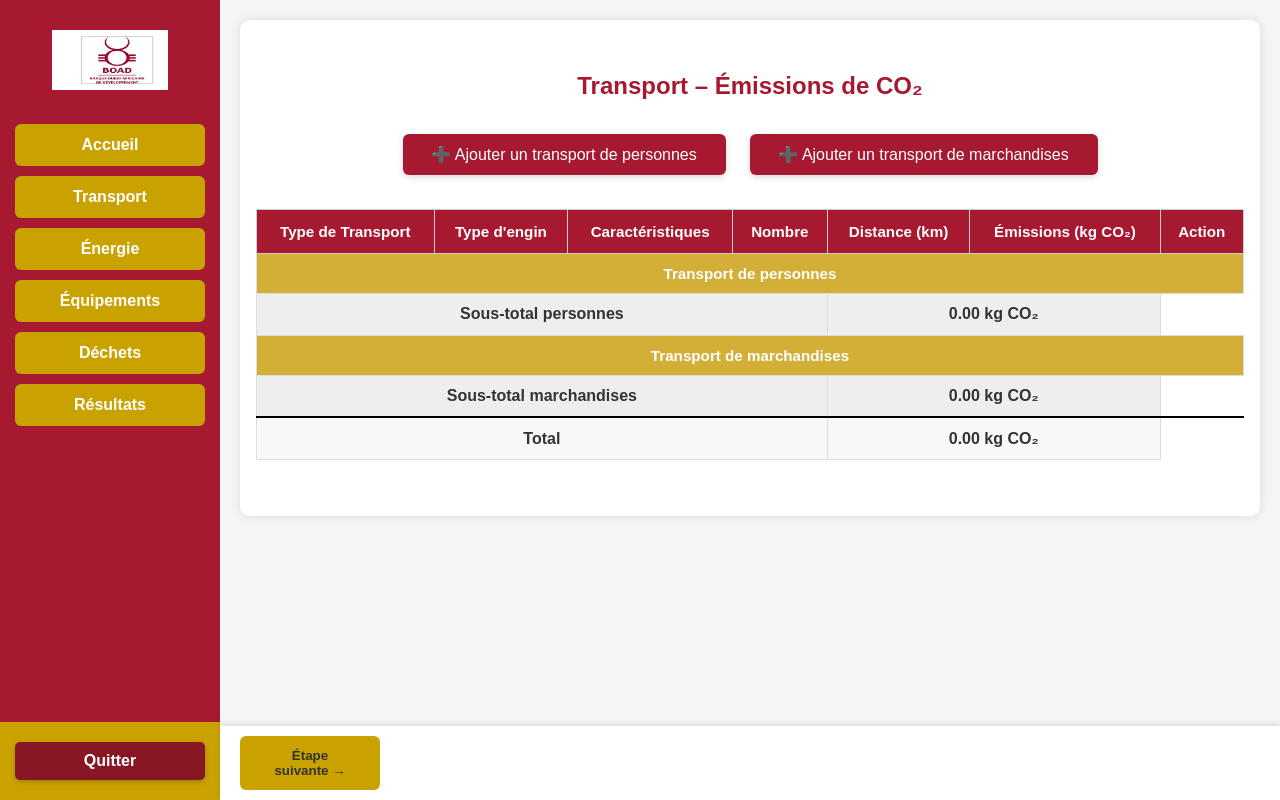
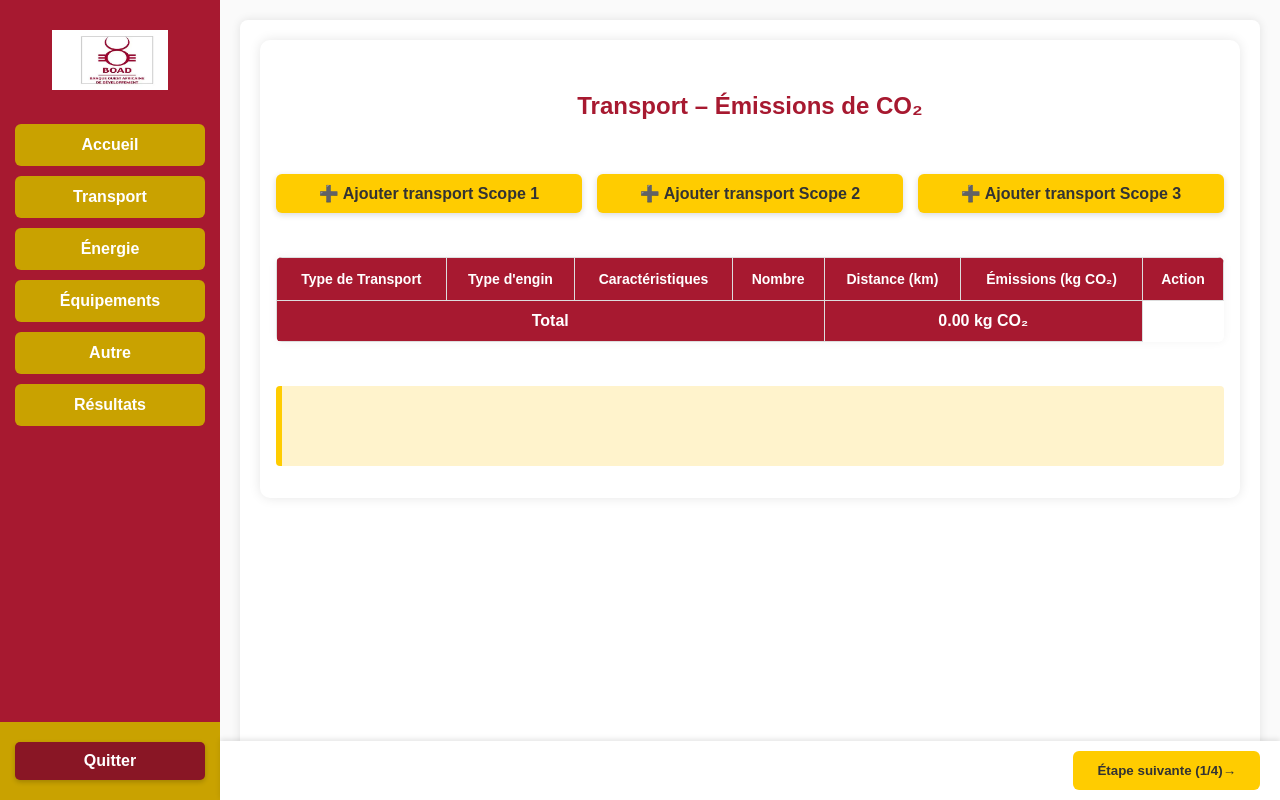
Before and after one commit to IFAZANE/BOAD_Empreinte_Carbone, a Flask app: template application/templates/transport.html in a window 1280 px wide. Run offline with Flask 3, Linux system fonts and the light colour scheme; the template is opened without the code that fills it: most values are stand-ins (such as "Sample title", 1, 10 or a date in 2020); some libraries are stand-ins or nearby versions.

Commit message:
Update2 transport.html

```diff
--- a/application/templates/transport.html
+++ b/application/templates/transport.html
@@ -7,7 +7,6 @@
   <link rel="stylesheet" href="{{ url_for('static', filename='css/style.css') }}">
 
   <style>
-    /* (Ton CSS reste inchangé ici pour la clarté) */
     :root {
       --boad-red: #a71930;
       --boad-red-dark: #891625;
@@ -16,7 +15,7 @@
       --boad-yellow-dark: #e6b800;
     }
 
-    body { margin: 0; font-family: Arial, sans-serif; }
+    body { margin: 0; font-family: Arial, sans-serif; background: #fafafa; }
 
     .layout { display: flex; min-height: 100vh; }
 
@@ -54,6 +53,7 @@
       border-radius: 6px;
       font-weight: bold;
       transition: background 0.3s ease;
+      user-select: none;
     }
 
     .menu-buttons a:hover { background-color: #70121d; }
@@ -78,6 +78,7 @@
       font-weight: bold;
       cursor: pointer;
       transition: background-color 0.3s ease;
+      user-select: none;
     }
 
     .styled-button:hover { background-color: #70121d; }
@@ -86,37 +87,129 @@
       flex-grow: 1;
       padding: 20px;
       padding-bottom: 70px;
+      background: white;
+      box-shadow: 0 0 10px rgb(0 0 0 / 0.1);
+      border-radius: 8px;
+      margin: 20px;
     }
 
     .container { max-width: 1100px; margin: 0 auto; }
 
-    .total-row {
-      position: sticky;
-      bottom: 0;
-      background: #f8f8f8;
+    h2 {
+      color: var(--boad-red);
+      margin-bottom: 20px;
+    }
+
+    .add-buttons {
+      margin: 10px 0 20px;
+      display: flex;
+      gap: 15px;
+    }
+
+    .add-buttons button {
+      background-color: var(--boad-yellow);
+      border: none;
+      padding: 10px 20px;
+      border-radius: 6px;
       font-weight: bold;
-      border-top: 2px solid #000;
+      cursor: pointer;
+      color: #333;
+      transition: background-color 0.3s ease;
+      user-select: none;
+      flex-grow: 1;
+    }
+
+    .add-buttons button:hover {
+      background-color: var(--boad-yellow-dark);
+      color: #111;
     }
 
     table {
       width: 100%;
       border-collapse: collapse;
+      box-shadow: 0 0 10px rgb(0 0 0 / 0.05);
+      border-radius: 6px;
+      overflow: hidden;
     }
 
     th, td {
-      padding: 8px;
-      border: 1px solid #ccc;
+      padding: 12px 15px;
+      border: 1px solid #ddd;
       text-align: left;
+      font-size: 14px;
+    }
+
+    th {
+      background-color: var(--boad-red);
+      color: white;
+      user-select: none;
+    }
+
+    tr.section-title td {
+      background-color: #f4f4f4;
+      font-weight: 700;
+      font-size: 16px;
+      color: var(--boad-red-dark);
+      user-select: none;
+    }
+
+    tr.subtotal-row td {
+      background-color: #fff8dc;
+      font-weight: 600;
+      font-size: 15px;
+      color: var(--boad-red-dark);
+      user-select: none;
+    }
+
+    tr.total-row td {
+      background-color: var(--boad-red);
+      color: var(--white);
+      font-weight: bolder;
+      font-size: 16px;
+      user-select: none;
     }
 
     select, input[type="number"] {
       width: 100%;
+      padding: 6px 8px;
+      border-radius: 4px;
+      border: 1px solid #ccc;
+      font-size: 14px;
+      transition: border-color 0.3s ease;
     }
 
-    .add-buttons {
-      margin: 10px 0;
+    select:focus, input[type="number"]:focus {
+      border-color: var(--boad-red);
+      outline: none;
+      box-shadow: 0 0 5px var(--boad-red);
     }
 
+    .action-btn {
+      background: none;
+      border: none;
+      color: var(--boad-red);
+      font-size: 18px;
+      cursor: pointer;
+      user-select: none;
+      transition: color 0.3s ease;
+    }
+
+    .action-btn:hover {
+      color: var(--boad-red-dark);
+    }
+
+    #enginDescription {
+      margin-top: 20px;
+      background: #fff3cc;
+      padding: 15px;
+      border-left: 6px solid var(--boad-yellow);
+      border-radius: 4px;
+      color: #5c3a00;
+      font-style: italic;
+      min-height: 50px;
+    }
+
+    /* Fixed bottom nav buttons */
     .fixed-nav-buttons {
       position: fixed;
       bottom: 0;
@@ -126,12 +219,12 @@
       padding: 10px 20px;
       box-shadow: 0 -2px 5px rgba(0,0,0,0.1);
       display: flex;
-      justify-content: space-between;
+      justify-content: flex-end;
       z-index: 1000;
     }
 
     .fixed-nav-buttons button {
-      background-color: #c9a200;
+      background-color: var(--boad-yellow);
       color: #333;
       border: none;
       border-radius: 6px;
@@ -139,28 +232,30 @@
       font-weight: bold;
       cursor: pointer;
       transition: background-color 0.3s ease;
-      width: 140px;
+      user-select: none;
+      min-width: 160px;
     }
 
     .fixed-nav-buttons button:hover {
       background-color: var(--boad-yellow-dark);
+      color: #111;
     }
   </style>
 </head>
 
-<body>
+<body id="transportTableBody">
   <div class="layout">
     <nav>
       <div class="nav-top">
         <div class="logo-container">
-          <img src="{{ url_for('static', filename='logo-boad.webp') }}" alt="Logo BOAD">
+          <img src="{{ url_for('static', filename='logo-boad.webp') }}" alt="Logo BOAD" />
         </div>
         <div class="menu-buttons">
           <a href="/">Accueil</a>
           <a href="/transport" class="active">Transport</a>
           <a href="/energie">Énergie</a>
           <a href="/equipements">Équipements</a>
-          <a href="dechets">Déchets</a>
+          <a href="/autre">Autre</a>
           <a href="/resultat">Résultats</a>
         </div>
       </div>
@@ -174,9 +269,11 @@
         <h2>Transport – Émissions de CO₂</h2>
 
         <div class="add-buttons">
-          <button onclick="addTransportRow('personne')">➕ Ajouter un transport de personnes</button>
-          <button onclick="addTransportRow('marchandise')">➕ Ajouter un transport de marchandises</button>
-        </div>
+  <button type="button" onclick="addTransportRow('scope_1')">➕ Ajouter transport Scope 1</button>
+  <button type="button" onclick="addTransportRow('scope_2')">➕ Ajouter transport Scope 2</button>
+  <button type="button" onclick="addTransportRow('scope_3')">➕ Ajouter transport Scope 3</button>
+</div>
+
 
         <table id="transportTable">
           <thead>
@@ -191,235 +288,292 @@
             </tr>
           </thead>
           <tbody id="transportBody">
-            <tr class="section-title"><td colspan="7">Transport de personnes</td></tr>
-            <tr class="subtotal-row personne"><td colspan="4">Sous-total personnes</td><td colspan="2"><span id="subtotal-personnes">0.00</span> kg CO₂</td></tr>
-            <tr class="section-title"><td colspan="7">Transport de marchandises</td></tr>
-            <tr class="subtotal-row marchandise"><td colspan="4">Sous-total marchandises</td><td colspan="2"><span id="subtotal-marchandises">0.00</span> kg CO₂</td></tr>
-            <tr class="total-row"><td colspan="4">Total</td><td colspan="2"><span id="total-transport">0.00</span> kg CO₂</td></tr>
+            <!-- Contenu dynamique -->
           </tbody>
         </table>
 
         <div id="enginDescription"></div>
 
-        <!-- Boutons Précédent / Suivant fixes en bas -->
         <div class="fixed-nav-buttons">
-          <button id="next-step" type="button">Étape suivante →</button>
+          <button id="next-step" type="button" onclick="suivant()">Étape suivante (1/4)→</button>
         </div>
       </div>
     </div>
   </div>
 
-  <script>
-    const engins = {{ engins | tojson | safe }};
 
-    function handleQuit() {
-      localStorage.removeItem("emissionData");
-      window.location.href = "/";
-    }
 
-    function addTransportRow(typeTransport, savedData) {
-      const tbody = document.getElementById("transportBody");
-      const sectionClass = typeTransport === "personne" ? "personne" : "marchandise";
+<script>
+let enginsData = {{ engins_json | safe }};
+let transportRows = [];
+const scopes = Object.keys(enginsData);
 
-      const row = document.createElement("tr");
-      row.className = `row-transport ${sectionClass}`;
+function afficherDescription(description) {
+  const divDesc = document.getElementById('enginDescription');
+  divDesc.textContent = description || '';
+}
 
-      const tdType = document.createElement("td");
-      tdType.textContent = typeTransport === "personne" ? "Personnes" : "Marchandises";
-      row.appendChild(tdType);
+function renderTable() {
+  const tbody = document.getElementById('transportBody');
+  tbody.innerHTML = '';
 
-      const tdCategorie = document.createElement("td");
-      const selectCategorie = document.createElement("select");
-      selectCategorie.innerHTML = `<option value="">-- Choisir --</option>`;
-      Object.keys(engins).forEach(cat => {
-        const opt = document.createElement("option");
-        opt.value = cat;
-        opt.textContent = cat.charAt(0).toUpperCase() + cat.slice(1);
-        selectCategorie.appendChild(opt);
-      });
-      tdCategorie.appendChild(selectCategorie);
-      row.appendChild(tdCategorie);
+  scopes.forEach(scope => {
+    const trTitle = document.createElement('tr');
+    trTitle.className = 'section-title';
+    const tdTitle = document.createElement('td');
+    tdTitle.colSpan = 7;
+    tdTitle.textContent = scope.charAt(0).toUpperCase() + scope.slice(1).replace('_', ' ');
+    trTitle.appendChild(tdTitle);
+    tbody.appendChild(trTitle);
 
-      const tdEngin = document.createElement("td");
-      const selectEngin = document.createElement("select");
+    const rowsFiltered = transportRows.filter(r => r.scope === scope);
+    rowsFiltered.forEach((row, idx) => {
+      const tr = document.createElement('tr');
+
+      // Type de transport (personne / marchandise)
+      const tdType = document.createElement('td');
+      const selectTypeTransport = document.createElement('select');
+      selectTypeTransport.innerHTML = `
+        <option value="personne" ${row.typeTransport === 'personne' ? 'selected' : ''}>Personnes</option>
+        <option value="marchandise" ${row.typeTransport === 'marchandise' ? 'selected' : ''}>Marchandises</option>
+      `;
+      selectTypeTransport.onchange = e => {
+        row.typeTransport = e.target.value;
+        row.categorie = '';
+        row.engin = '';
+        row.facteur = 0;
+        afficherDescription('');
+        renderTable();
+      };
+      tdType.appendChild(selectTypeTransport);
+      tr.appendChild(tdType);
+
+      // Type d'engin (catégorie)
+      const tdEnginType = document.createElement('td');
+      const selectEnginType = document.createElement('select');
+      selectEnginType.innerHTML = `<option value="">-- Choisir une catégorie --</option>`;
+      if (enginsData[scope] && enginsData[scope][row.typeTransport]) {
+        Object.keys(enginsData[scope][row.typeTransport]).forEach(cat => {
+          const opt = document.createElement('option');
+          opt.value = cat;
+          opt.textContent = cat;
+          if (cat === row.categorie) opt.selected = true;
+          selectEnginType.appendChild(opt);
+        });
+      }
+      selectEnginType.onchange = e => {
+        row.categorie = e.target.value;
+        row.engin = '';
+        row.facteur = 0;
+        row.type_engin_id = null;
+        afficherDescription('');
+        renderTable();
+      };
+      tdEnginType.appendChild(selectEnginType);
+      tr.appendChild(tdEnginType);
+
+      // Choix de l'engin
+      const tdEngin = document.createElement('td');
+      const selectEngin = document.createElement('select');
       selectEngin.innerHTML = `<option value="">-- Choisir un engin --</option>`;
+      if (
+        row.categorie &&
+        enginsData[scope] &&
+        enginsData[scope][row.typeTransport] &&
+        enginsData[scope][row.typeTransport][row.categorie]
+      ) {
+        enginsData[scope][row.typeTransport][row.categorie].forEach(enginObj => {
+          const opt = document.createElement('option');
+          opt.value = enginObj.nom;
+          opt.textContent = enginObj.nom;
+          if (enginObj.nom === row.engin) opt.selected = true;
+          selectEngin.appendChild(opt);
+        });
+      }
+      selectEngin.onchange = e => {
+        const selectedNom = e.target.value;
+        row.engin = selectedNom;
+        if (
+          row.categorie &&
+          enginsData[scope] &&
+          enginsData[scope][row.typeTransport] &&
+          enginsData[scope][row.typeTransport][row.categorie]
+        ) {
+          const eng = enginsData[scope][row.typeTransport][row.categorie].find(en => en.nom === selectedNom);
+          row.facteur = eng ? eng.facteur : 0;
+          row.description = eng ? eng.description : '';
+          row.type_engin_id = eng ? eng.id : null;
+          afficherDescription(row.description);
+        }
+        renderTable();
+      };
       tdEngin.appendChild(selectEngin);
-      row.appendChild(tdEngin);
+      tr.appendChild(tdEngin);
 
-      const tdNombre = document.createElement("td");
-      const inputNombre = document.createElement("input");
-      inputNombre.type = "number";
-      inputNombre.min = 0;
-      inputNombre.step = 1;
+      // Nombre
+      const tdNombre = document.createElement('td');
+      const inputNombre = document.createElement('input');
+      inputNombre.type = 'number';
+      inputNombre.min = '1';
+      inputNombre.value = row.nombre || 1;
+      inputNombre.style.width = '70px';
+      inputNombre.oninput = e => {
+        const val = parseInt(e.target.value);
+        row.nombre = val > 0 ? val : 1;
+        renderTable();
+      };
       tdNombre.appendChild(inputNombre);
-      row.appendChild(tdNombre);
+      tr.appendChild(tdNombre);
 
-      const tdDistance = document.createElement("td");
-      const inputDistance = document.createElement("input");
-      inputDistance.type = "number";
-      inputDistance.min = 0;
-      inputDistance.step = 0.1;
+      // Distance
+      const tdDistance = document.createElement('td');
+      const inputDistance = document.createElement('input');
+      inputDistance.type = 'number';
+      inputDistance.min = '0';
+      inputDistance.step = '0.1';
+      inputDistance.value = row.distance || 0;
+      inputDistance.style.width = '100px';
+      inputDistance.oninput = e => {
+        const val = parseFloat(e.target.value);
+        row.distance = val >= 0 ? val : 0;
+        renderTable();
+      };
       tdDistance.appendChild(inputDistance);
-      row.appendChild(tdDistance);
+      tr.appendChild(tdDistance);
 
-      const tdResult = document.createElement("td");
-      const spanResult = document.createElement("span");
-      spanResult.className = "emission-result";
-      spanResult.textContent = "0.00";
-      tdResult.appendChild(spanResult);
-      row.appendChild(tdResult);
+      // Émissions
+      const tdEmissions = document.createElement('td');
+      const emissions = (row.facteur || 0) * (row.distance || 0) * (row.nombre || 1);
+      tdEmissions.textContent = emissions.toFixed(2);
+      tr.appendChild(tdEmissions);
 
-      const tdAction = document.createElement("td");
-      const deleteBtn = document.createElement("button");
-      deleteBtn.textContent = "🗑️";
-      deleteBtn.style.cursor = "pointer";
-      deleteBtn.style.border = "none";
-      deleteBtn.style.background = "transparent";
-      deleteBtn.style.fontSize = "18px";
-      deleteBtn.addEventListener("click", () => {
-        row.remove();
-        updateSubtotals();
-        saveTransportEmission();
-      });
-      tdAction.appendChild(deleteBtn);
-      row.appendChild(tdAction);
+      // Action (supprimer)
+      const tdAction = document.createElement('td');
+      const btnDelete = document.createElement('button');
+      btnDelete.className = 'action-btn';
+      btnDelete.title = 'Supprimer cette ligne';
+      btnDelete.textContent = '🗑️';
+      btnDelete.onclick = () => {
+        transportRows.splice(transportRows.indexOf(row), 1);
+        afficherDescription('');
+        renderTable();
+      };
+      tdAction.appendChild(btnDelete);
+      tr.appendChild(tdAction);
 
-      selectCategorie.addEventListener("change", () => {
-        const cat = selectCategorie.value;
-        selectEngin.innerHTML = `<option value="">-- Choisir un engin --</option>`;
-        if (engins[cat]) {
-          engins[cat].forEach(item => {
-            const opt = document.createElement("option");
-            opt.value = item.nom;
-            opt.dataset.factor = item.facteur;
-            opt.dataset.description = item.description || `Aucune description disponible`;
-            opt.textContent = item.nom;
-            opt.title = item.description || `Aucune description disponible`;
-            selectEngin.appendChild(opt);
-          });
-        }
-        calculateEmission(row);
-        document.getElementById("enginDescription").textContent = "";
-        saveTransportEmission();
-      });
-
-      selectEngin.addEventListener("change", () => {
-        calculateEmission(row);
-        const descDiv = document.getElementById("enginDescription");
-        const selectedOption = selectEngin.selectedOptions[0];
-        descDiv.textContent = selectedOption?.dataset?.description || "";
-        saveTransportEmission();
-      });
-
-      inputNombre.addEventListener("input", () => {
-        if (inputNombre.value < 0) inputNombre.value = 0;
-        calculateEmission(row);
-        saveTransportEmission();
-      });
-
-      inputDistance.addEventListener("input", () => {
-        if (inputDistance.value < 0) inputDistance.value = 0;
-        calculateEmission(row);
-        saveTransportEmission();
-      });
-
-      if (savedData) {
-        selectCategorie.value = savedData.categorie || "";
-        selectCategorie.dispatchEvent(new Event("change"));
-
-        setTimeout(() => {
-          selectEngin.value = savedData.engin || "";
-          selectEngin.dispatchEvent(new Event("change"));
-          inputNombre.value = savedData.nombre ?? 0;
-          inputDistance.value = savedData.distance ?? 0;
-          calculateEmission(row);
-        }, 50);
-      }
-
-      const insertBefore = document.querySelector(`.subtotal-row.${sectionClass}`);
-      tbody.insertBefore(row, insertBefore);
-    }
-
-    function calculateEmission(row) {
-      const selectEngin = row.querySelector("td:nth-child(3) select");
-      const inputNombre = row.querySelector("td:nth-child(4) input");
-      const inputDistance = row.querySelector("td:nth-child(5) input");
-      const output = row.querySelector(".emission-result");
-
-      const facteur = parseFloat(selectEngin?.selectedOptions[0]?.dataset?.factor);
-      const nombre = parseFloat(inputNombre?.value);
-      const distance = parseFloat(inputDistance?.value);
-
-      if (!isNaN(facteur) && !isNaN(nombre) && !isNaN(distance)) {
-        const emission = facteur * nombre * distance;
-        output.textContent = emission.toFixed(2);
-      } else {
-        output.textContent = "0.00";
-      }
-
-      updateSubtotals();
-    }
-
-    function updateSubtotals() {
-      let subtotalPersonnes = 0;
-      let subtotalMarchandises = 0;
-
-      document.querySelectorAll("tr.row-transport.personne").forEach(row => {
-        const emissionCell = row.querySelector(".emission-result");
-        if (emissionCell) subtotalPersonnes += parseFloat(emissionCell.textContent);
-      });
-
-      document.querySelectorAll("tr.row-transport.marchandise").forEach(row => {
-        const emissionCell = row.querySelector(".emission-result");
-        if (emissionCell) subtotalMarchandises += parseFloat(emissionCell.textContent);
-      });
-
-      document.getElementById("subtotal-personnes").textContent = subtotalPersonnes.toFixed(2);
-      document.getElementById("subtotal-marchandises").textContent = subtotalMarchandises.toFixed(2);
-      document.getElementById("total-transport").textContent = (subtotalPersonnes + subtotalMarchandises).toFixed(2);
-    }
-
-    function saveTransportEmission() {
-      const rows = document.querySelectorAll("tr.row-transport");
-      const transports = [];
-
-      rows.forEach(row => {
-        const typeTransport = row.classList.contains("personne") ? "personne" : "marchandise";
-        const categorie = row.querySelector("td:nth-child(2) select").value;
-        const enginSelect = row.querySelector("td:nth-child(3) select");
-        const engin = enginSelect.value;
-        const facteur = parseFloat(enginSelect.selectedOptions[0]?.dataset?.factor) || 0;
-        const description = enginSelect.selectedOptions[0]?.dataset?.description || "";
-        const nombre = parseFloat(row.querySelector("td:nth-child(4) input").value) || 0;
-        const distance = parseFloat(row.querySelector("td:nth-child(5) input").value) || 0;
-
-        if (categorie && engin && nombre && distance) {
-          transports.push({ typeTransport, categorie, engin, facteur, description, nombre, distance });
-        }
-      });
-
-      const total = parseFloat(document.getElementById("total-transport").textContent) || 0;
-      const data = JSON.parse(localStorage.getItem("emissionData") || "{}");
-      data.transport = total;
-      data.transportRows = transports;
-      localStorage.setItem("emissionData", JSON.stringify(data));
-    }
-
-    document.getElementById("next-step").addEventListener("click", function () {
-      saveTransportEmission();
-      window.location.href = "/energie";
+      tbody.appendChild(tr);
     });
 
-    window.addEventListener("DOMContentLoaded", () => {
-      const data = JSON.parse(localStorage.getItem("emissionData") || "{}");
-      if (data.transportRows && data.transportRows.length) {
-        data.transportRows.forEach(rowData => {
-          addTransportRow(rowData.typeTransport, rowData);
-        });
-      }
-    });
+    const sousTotal = rowsFiltered.reduce((acc, r) => acc + ((r.facteur || 0) * (r.distance || 0) * (r.nombre || 1)), 0);
+    const trSubtotal = document.createElement('tr');
+    trSubtotal.className = 'subtotal-row ' + scope.replace(' ', '-');
+    const tdSubtotal = document.createElement('td');
+    tdSubtotal.colSpan = 4;
+    tdSubtotal.textContent = `Sous-total ${scope.charAt(0).toUpperCase() + scope.slice(1).replace('_', ' ')}`;
+    trSubtotal.appendChild(tdSubtotal);
+    const tdVal = document.createElement('td');
+    tdVal.colSpan = 2;
+    tdVal.innerHTML = `<span>${sousTotal.toFixed(2)}</span> kg CO₂`;
+    trSubtotal.appendChild(tdVal);
+    tbody.appendChild(trSubtotal);
+  });
 
-    window.addEventListener("beforeunload", saveTransportEmission);
-  </script>
+  const total = transportRows.reduce((acc, r) => acc + ((r.facteur || 0) * (r.distance || 0) * (r.nombre || 1)), 0);
+  const trTotal = document.createElement('tr');
+  trTotal.className = 'total-row';
+  const tdTotal = document.createElement('td');
+  tdTotal.colSpan = 4;
+  tdTotal.textContent = 'Total';
+  trTotal.appendChild(tdTotal);
+  const tdTotalVal = document.createElement('td');
+  tdTotalVal.colSpan = 2;
+  tdTotalVal.innerHTML = `<span>${total.toFixed(2)}</span> kg CO₂`;
+  trTotal.appendChild(tdTotalVal);
+  tbody.appendChild(trTotal);
+
+  // Stockage sécurisé
+  sessionStorage.setItem('transportRows', JSON.stringify(transportRows.map(row => ({
+    ...row,
+    type_engin_id: row.type_engin_id || null
+  }))));
+
+  const emissionData = JSON.parse(localStorage.getItem("emissionData")) || {};
+  emissionData.transport = total;
+
+  const autresDetails = (emissionData.details || []).filter(item => item.categorie !== "Transport");
+  const nouveauxDetails = transportRows.map(row => ({
+    nom: row.engin || "",
+    categorie: "Transport",
+    scope: row.scope || "",
+    facteur: row.facteur || 0,
+    unite: "kg/km",
+    id: row.type_engin_id || null
+  }));
+  emissionData.details = [...autresDetails, ...nouveauxDetails];
+  localStorage.setItem("emissionData", JSON.stringify(emissionData));
+}
+
+  // Fonction appelée au chargement de la page : ajoute une ligne par scope
+function initTransportRows() {
+  ["scope_1", "scope_2", "scope_3"].forEach(scope => {
+    addTransportRow(scope);
+  });
+}
+
+function addTransportRow(scope) {
+  transportRows.push({
+    typeTransport: 'personne',
+    scope: scope,
+    categorie: '',
+    engin: '',
+    facteur: 0,
+    description: '',
+    nombre: 1,
+    distance: 0,
+    type_engin_id: null
+  });
+  afficherDescription('');
+  renderTable();
+}
+
+
+function suivant() {
+  const totalEmission = transportRows.reduce((acc, row) =>
+    acc + ((row.facteur || 0) * (row.distance || 0) * (row.nombre || 1)), 0);
+
+  const emissionData = JSON.parse(localStorage.getItem("emissionData")) || {};
+  emissionData.transport = totalEmission;
+
+  const autresDetails = (emissionData.details || []).filter(item => item.categorie !== "Transport");
+
+  const nouveauxDetails = transportRows.map(row => ({
+    nom: row.engin || "",
+    categorie: "Transport",
+    scope: row.scope || "",
+    facteur: row.facteur || 0,
+    unite: "kg/km",
+    id: row.type_engin_id || null
+  }));
+
+  emissionData.details = [...autresDetails, ...nouveauxDetails];
+
+  localStorage.setItem("emissionData", JSON.stringify(emissionData));
+  window.location.href = "{{ url_for('energie') }}";
+}
+
+function handleQuit() {
+  window.location.href = "/";
+}
+
+document.addEventListener('DOMContentLoaded', () => {
+  const saved = sessionStorage.getItem('transportRows');
+  if (saved) {
+    transportRows = JSON.parse(saved);
+  }
+  renderTable();
+});
+</script>
+
+
 </body>
 </html>
```
